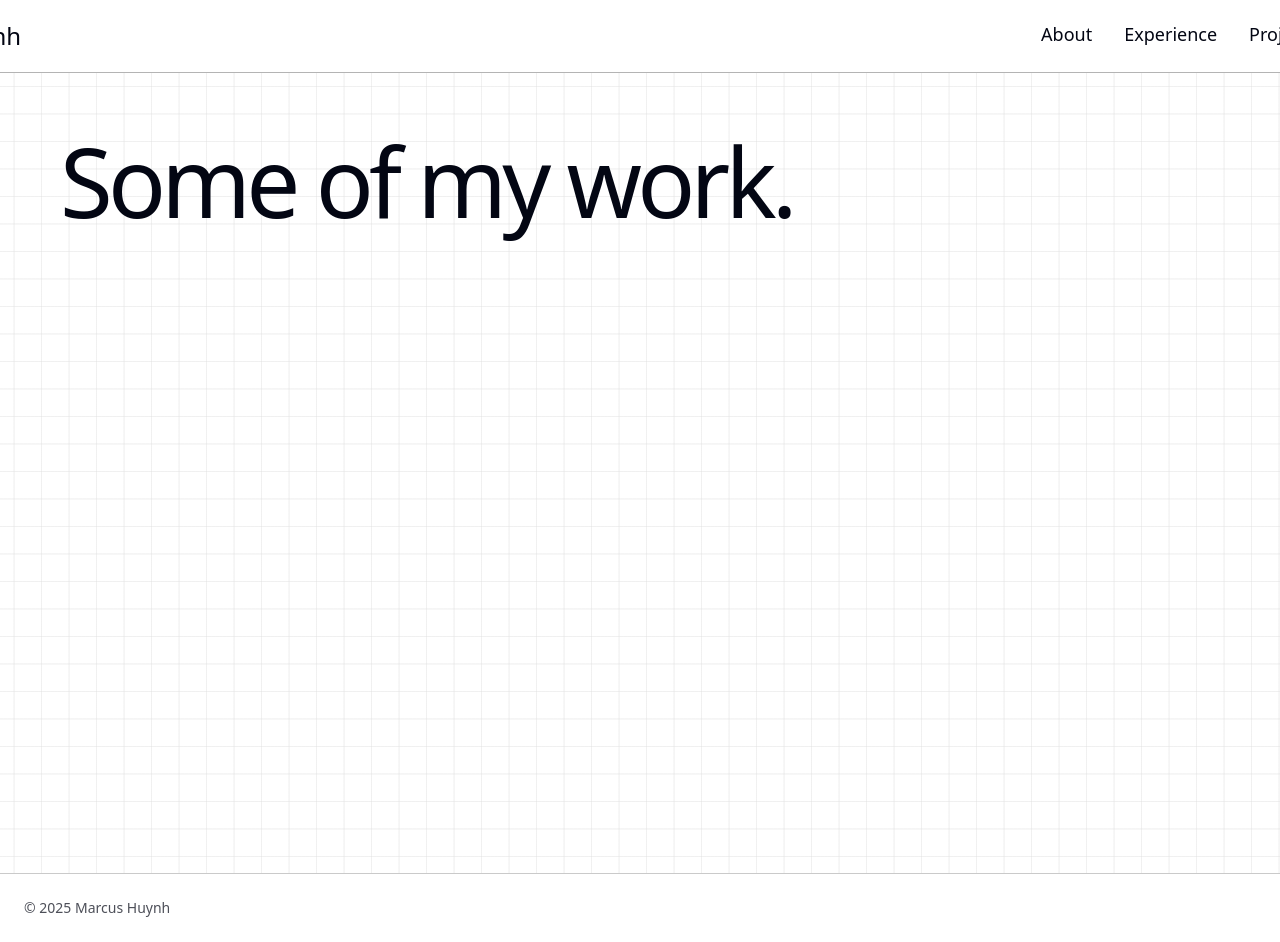
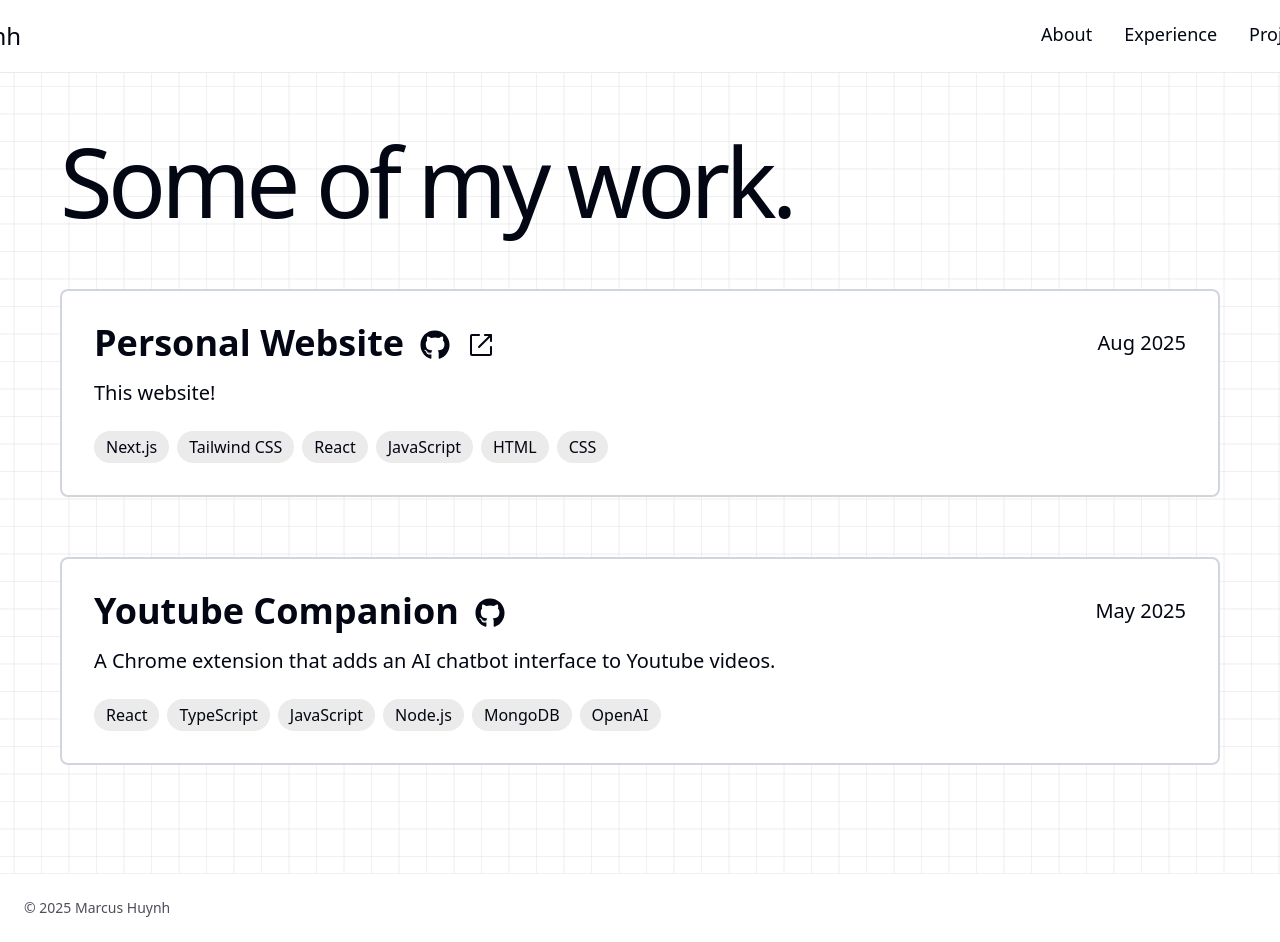
Before and after one commit to mjhuynh8/personal-portfolio, a Next.js app: page /projects in a window 1280 px wide. Shown: the top 942 px of the page. Built offline with nearby package versions, Linux system fonts and the light colour scheme.

Commit message:
projects section

```diff
--- a/app/components/ExperienceCard.js
+++ b/app/components/ExperienceCard.js
@@ -32,9 +32,15 @@ export default function ExperienceCard({
           ))}
         </ul>
       </div>
-      <div>
-        <h1 className="text-2xl pt-4 font-semibold">Stack:</h1>
-        <p className="text-xl">{stack.join(", ")}</p>
+      <div className="flex flex-wrap gap-2 pt-2">
+        {stack.map((tech, index) => (
+          <span
+            key={index}
+            className="px-3 py-1 bg-secondary text-text rounded-full text-md"
+          >
+            {tech}
+          </span>
+        ))}
       </div>
     </div>
   );
--- /dev/null
+++ b/app/components/ProjectCard.js
@@ -0,0 +1,44 @@
+import { RxExternalLink } from "react-icons/rx";
+import { FaGithub } from "react-icons/fa";
+
+export default function ProjectCard({ name, description, links, stack, date }) {
+  return (
+    <div className="flex flex-col gap-4 border-2 border-gray-300 rounded-lg p-8 bg-primary">
+      <div className="flex flex-row gap-2 justify-between items-center">
+        <div className="flex flex-col gap-2">
+          <div className="flex flex-row gap-4 items-center">
+            <h1 className="text-4xl font-semibold">{name}</h1>
+            {links.map((link) => (
+              <a
+                key={link.name}
+                href={link.link}
+                target="_blank"
+                rel="noopener noreferrer"
+              >
+                {link.name === "Demo" ? (
+                  <RxExternalLink className="text-3xl translate-y-0.5" />
+                ) : (
+                  <FaGithub className="text-3xl translate-y-0.5" />
+                )}
+              </a>
+            ))}
+          </div>
+        </div>
+        <span className="text-xl">{date}</span>
+      </div>
+      <div>
+        <p className="text-xl">{description}</p>
+      </div>
+      <div className="flex flex-wrap gap-2 pt-2">
+        {stack.map((tech, index) => (
+          <span
+            key={index}
+            className="px-3 py-1 bg-secondary text-text rounded-full text-md"
+          >
+            {tech}
+          </span>
+        ))}
+      </div>
+    </div>
+  );
+}
--- a/app/experience/experiences.js
+++ b/app/experience/experiences.js
@@ -5,9 +5,10 @@ export const experience = [
     startDate: "June 2025",
     endDate: "August 2025",
     description: [
-      "I joined the Close Automation team focused on journal entry management at FloQast, a Series E B2B SaaS startup helping accounting teams streamline the month-end close process",
-      "My team and I built and shipped the Actions View feature to improve workflow tracking efficiency and provide instant task visibility",
-      "I also delivered a multitude of frontend enhancements in React/JavaScript to address user feedback and drive product improvements, collaborating with product and design teams in an agile environment using Jira and Git",
+      "Joined the Close Automation team where I worked on the journal entry management feature",
+      "Built and shipped the Actions View feature to improve workflow tracking efficiency and provide instant task visibility",
+      "Delivered a multitude of frontend enhancements in React/JavaScript to address user feedback and drive product improvements",
+      "Collaborated with product and design teams in an agile environment using Jira and Git",
     ],
     stack: [
       "React",
@@ -28,9 +29,10 @@ export const experience = [
     startDate: "Feb 2024",
     endDate: "Jan 2025",
     description: [
-      "Contributed to the PRIME Lab, an HCI/AI research group at Virginia Tech led by Dr. Yan Chen, focused on human-AI collaboration, programming tools, and real-time educational data analysis",
-      "Analyzed 250+ student-AI interaction events using PostgreSQL and SQL, revealing engagement patterns that contributed to research presented at CHI 2025 conference",
-      "Developed a web automation system powered by an AI-generated persona modeled on user personality traits, using React, JavaScript, Python, and Flask to explore the potential of personalized AI-driven automation",
+      "Researched human-AI collaboration, programming tools, and real-time educational data analysis, mentored by Dr. Yan Chen",
+      "Performed data analysis using PostgreSQL and SQL, revealing engagement patterns that contributed to research presented at CHI 2025 conference",
+      "Developed a web automation system powered by an AI-generated persona modeled on user personality traits",
+      "Designed and conducted user studies to evaluate the effectiveness of different AI systems",
     ],
     stack: [
       "React",
--- a/app/globals.css
+++ b/app/globals.css
@@ -2,7 +2,7 @@
 
 @theme {
   --color-primary: rgb(255, 255, 255); /* Light background color */
-  --color-secondary: rgb(180, 180, 180); /* Slightly darker background shade */
+  --color-secondary: rgb(235, 235, 235); /* Slightly darker background shade */
   --color-accent: rgb(146, 154, 171); /* Medium gray accent color */
   --color-text: rgb(3, 6, 19); /* Charcoal dark color */
 }
--- a/app/projects/page.js
+++ b/app/projects/page.js
@@ -1,3 +1,6 @@
+import ProjectCard from "../components/ProjectCard";
+import { projects } from "./projects";
+
 export default function Projects() {
   return (
     <div className="container-background min-h-screen">
@@ -8,7 +11,20 @@ text-balance"
         >
           Some of my work.
         </h1>
-        <div className="flex flex-col gap-15"></div>
+        <div className="flex flex-col gap-15">
+          {projects.map((project) => {
+            return (
+              <ProjectCard
+                key={project.name}
+                name={project.name}
+                description={project.description}
+                links={project.links}
+                stack={project.stack}
+                date={project.date}
+              />
+            );
+          })}
+        </div>
       </div>
     </div>
   );
--- a/app/projects/projects.js
+++ b/app/projects/projects.js
@@ -1,12 +1,38 @@
 export const projects = [
   {
-    name: "Project 1",
-    description: "Description of project 1",
-    link: "https://www.google.com",
+    name: "Personal Website",
+    description: "This website!",
+    links: [
+      {
+        name: "Github",
+        link: "https://github.com/marcus-huynh/portfolio-website",
+      },
+      {
+        name: "Demo",
+        link: "https://www.google.com",
+      },
+    ],
+    stack: ["Next.js", "Tailwind CSS", "React", "JavaScript", "HTML", "CSS"],
+    date: "Aug 2025",
   },
   {
-    name: "Project 2",
-    description: "Description of project 2",
-    link: "https://www.google.com",
+    name: "Youtube Companion",
+    description:
+      "A Chrome extension that adds an AI chatbot interface to Youtube videos.",
+    links: [
+      {
+        name: "Github",
+        link: "https://github.com/marcus-huynh/youtube-companion",
+      },
+    ],
+    stack: [
+      "React",
+      "TypeScript",
+      "JavaScript",
+      "Node.js",
+      "MongoDB",
+      "OpenAI",
+    ],
+    date: "May 2025",
   },
 ];
```
